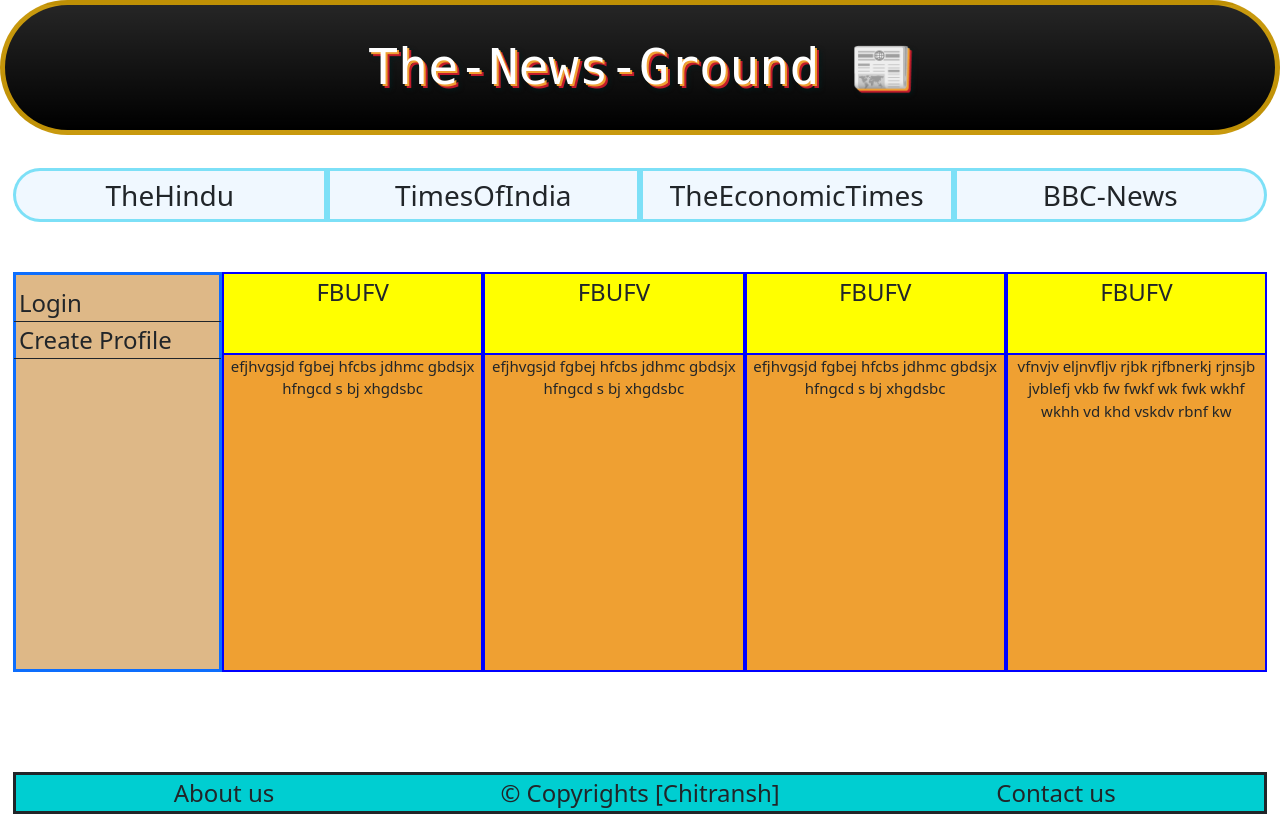
After one commit to chitranshcodes/TheNewsGround, a Flask app: page /thehindu in a window 1280 px wide. The commit adds this page. Run offline with Flask 3, Linux system fonts and the light colour scheme.

Commit message:
news compartments designed for thehindu

```diff
--- /dev/null
+++ b/Templates/TheHindu.html
@@ -0,0 +1,47 @@
+{%extends "layout.html"%}
+{%block content%}
+<div class="container">
+    <div class="row">
+        <div class="col-3 compartment d-flex flex-column" style="height: 400px;">
+
+            <div class="topic" style="flex: 2;">
+                FBUFV
+            </div>
+            <div class="descriptn" style="flex: 8;">
+                efjhvgsjd fgbej hfcbs jdhmc gbdsjx hfngcd s bj xhgdsbc
+            </div>
+
+        </div>
+        <div class="col-3 compartment d-flex flex-column" style="height: 400px;">
+
+            <div class="topic" style="flex: 2;">
+                FBUFV
+            </div>
+            <div class="descriptn" style="flex: 8;">
+                efjhvgsjd fgbej hfcbs jdhmc gbdsjx hfngcd s bj xhgdsbc
+            </div>
+
+        </div>
+        <div class="col-3 compartment d-flex flex-column" style="height: 400px;">
+
+            <div class="topic" style="flex: 2;">
+                FBUFV
+            </div>
+            <div class="descriptn" style="flex: 8;">
+                efjhvgsjd fgbej hfcbs jdhmc gbdsjx hfngcd s bj xhgdsbc
+            </div>
+
+        </div>
+        <div class="col-3 compartment d-flex flex-column" style="height: 400px;">
+
+            <div class="topic" style="flex: 2;">
+                FBUFV
+            </div>
+            <div class="descriptn" style="flex: 8;">
+       vfnvjv  eljnvfljv rjbk rjfbnerkj rjnsjb jvblefj vkb fw fwkf wk fwk  wkhf wkhh vd khd vskdv rbnf kw
+            </div>
+
+        </div>
+    </div>
+</div>
+{%endblock content%}
--- a/Templates/layout.html
+++ b/Templates/layout.html
@@ -4,7 +4,7 @@
 <head>
     <meta charset="UTF-8">
     <meta name="viewport" content="width=device-width, initial-scale=1.0">
-    <title>TheNewsGround-{{title}}</title>
+    <title>{{title}}</title>
     <link href="https://cdn.jsdelivr.net/npm/bootstrap@5.3.5/dist/css/bootstrap.min.css" rel="stylesheet"
         integrity="sha384-SgOJa3DmI69IUzQ2PVdRZhwQ+dy64/BUtbMJw1MZ8t5HZApcHrRKUc4W0kG879m7" crossorigin="anonymous">
     <script src="https://cdn.jsdelivr.net/npm/bootstrap@5.3.5/dist/js/bootstrap.bundle.min.js"
--- a/app.py
+++ b/app.py
@@ -4,7 +4,11 @@ app = Flask(__name__)
 
 @app.route("/")
 def home():
-    return render_template('layout.html',title='Home')
+    return render_template('layout.html',title='TheNewsGround')
+
+@app.route("/thehindu")
+def thehindu():
+    return render_template('TheHindu.html', title='TheHindu')
 
 if __name__=="__main__":
     app.run(debug=True)
--- a/static/style.css
+++ b/static/style.css
@@ -35,6 +35,7 @@ body{
 }
 .col-10{
     background-color: lightcyan;
+    padding: 0;
 }
 .footer{
     background-color: darkturquoise;
@@ -42,3 +43,16 @@ body{
 .article{
     padding-bottom: 100px;
 }
+.topic{
+    background-color: yellow;
+    border-bottom: 2px solid blue;
+}
+.descriptn{
+    background-color: #EFA032;
+    overflow-y: auto;
+    font-size: 15px;
+}
+.compartment{
+    border: 2px solid blue;
+    padding: 0;
+}
```
